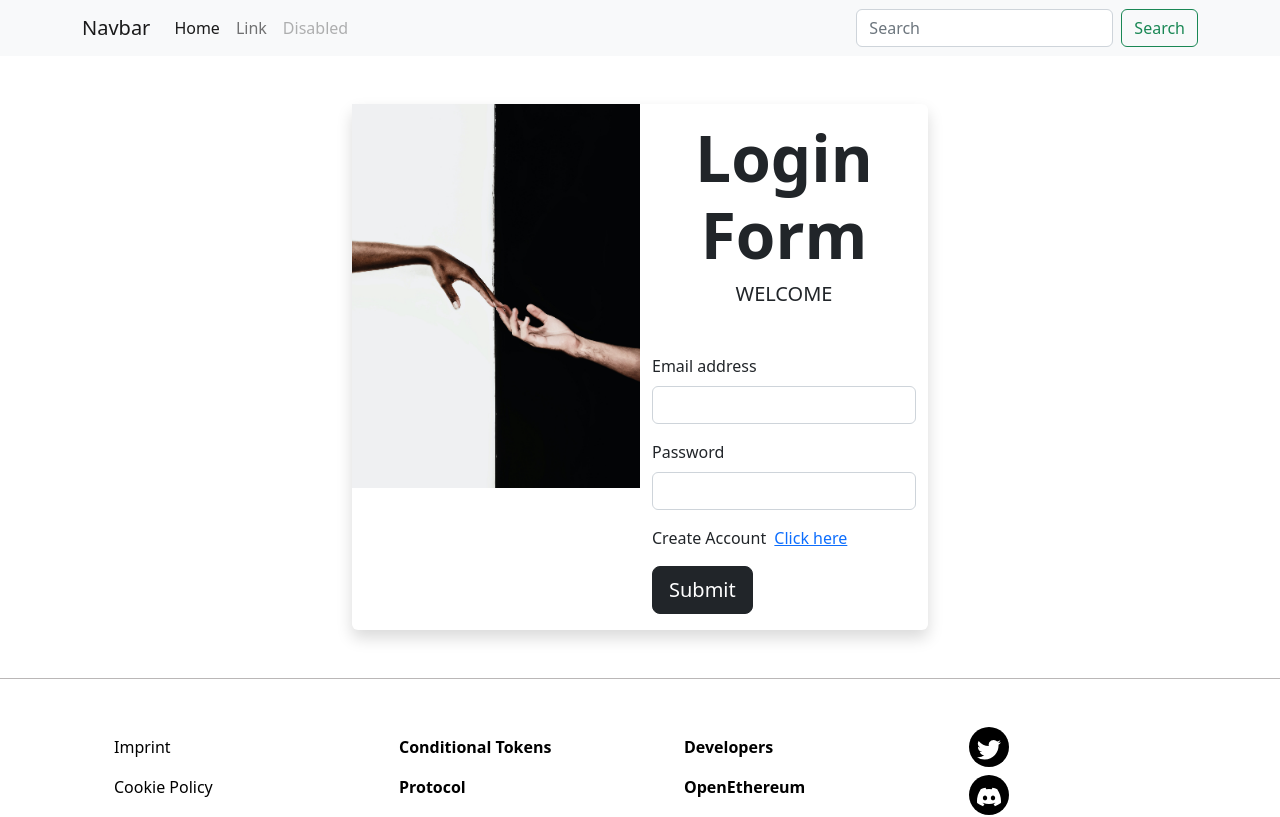
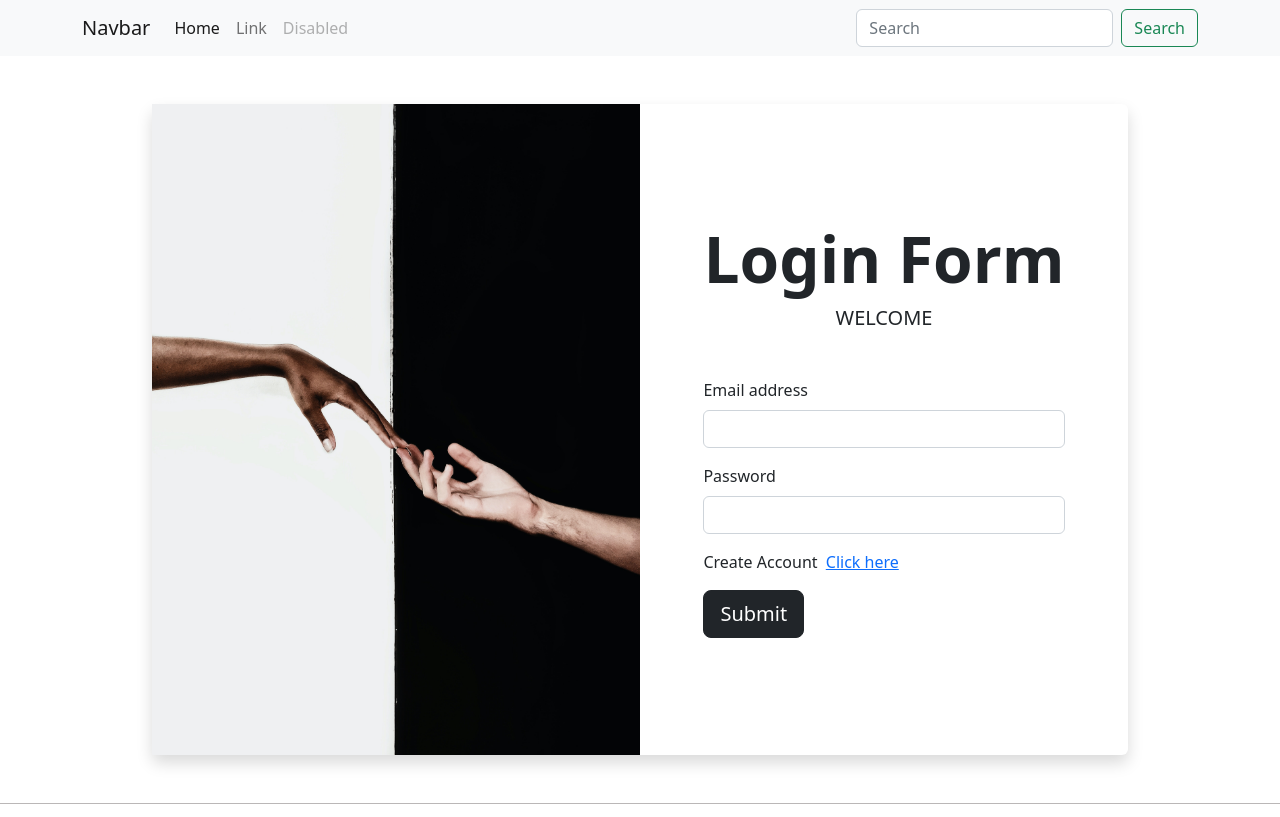
Before and after one commit to Shahfaisal12/login-form, a React (Create React App) app: page /login in a window 1280 px wide. Shown: the top 817 px of the page. Built offline with nearby package versions, Linux system fonts and the light colour scheme.

Commit message:
define width to hero page

```diff
--- a/src/App.scss
+++ b/src/App.scss
@@ -18,6 +18,9 @@
 
     .mw-600{
         max-width: 600px !important;
+    }
+    .mw-1000{
+        max-width: 1000px !important;
     }
 
     .roundedFixedBtn{
--- a/src/components/pages/Login.jsx
+++ b/src/components/pages/Login.jsx
@@ -20,7 +20,7 @@ const Login = () => {
 
   return (
     <div className="login-section pt-5">
-      <div className="container mw-600">
+      <div className="container mw-1000">
         <div class="shadow mb-5 bg-body rounded">
           <div className="container">
             <div className="row">
--- a/src/components/pages/Signup.jsx
+++ b/src/components/pages/Signup.jsx
@@ -28,7 +28,7 @@ const Signup = () => {
 
   return (
     <div className="signup-section pt-5">
-      <div className="container mw-600">
+      <div className="container mw-1000">
         <div class="shadow mb-5 bg-body rounded">
           <div className="container">
             <div className="row">
```
